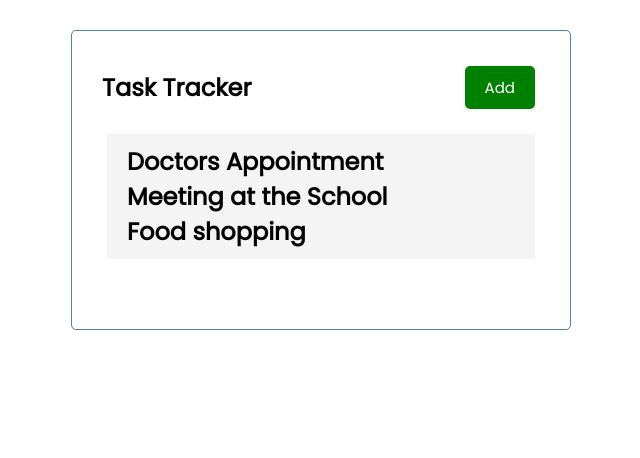
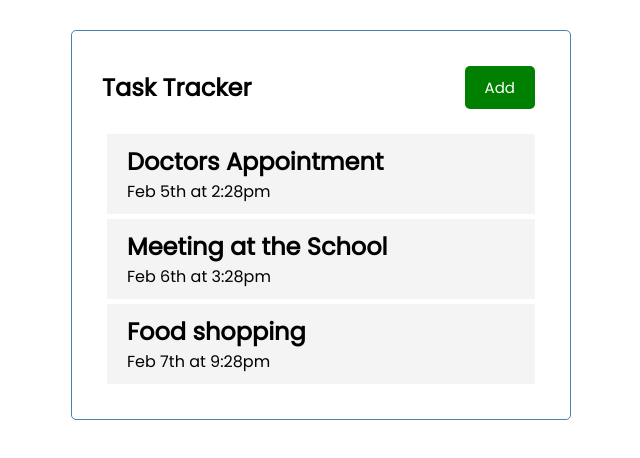
Before and after one commit to haamid10/Task-Tracker-with-Gsap, a React (Create React App) app: page / in a window 1280 px wide. Shown: the top 458 px of the page, without its empty margins (319-959 px from the left). Built offline with nearby package versions, Linux system fonts and the light colour scheme.

Commit message:
added task jsx

```diff
--- /dev/null
+++ b/src/components/Task.jsx
@@ -0,0 +1,13 @@
+
+const Task = ({task}) => {
+  return (
+    <div className="task">
+      <h2>{task.text}</h2>
+      <p>{task.day}</p>
+      <h3>{task.reminder}</h3>
+
+      </div>
+  )
+}
+
+export default Task
--- a/src/components/Tasks.jsx
+++ b/src/components/Tasks.jsx
@@ -1,9 +1,14 @@
+
+import Task from "./Task"
+const Tasks = ({tasks}) => {
+  return (
+    <div >
+      {/* {tasks.map((task)=><h2>{task.id}</h2>)} */}
+      {tasks.map((task)=>
+      <Task key={task.id}  task={task}/>
+      )}
 
 
-const Tasks = (props) => {
-  return (
-    <div className="task">
-      {props.tasks.map((task)=><h2>{task.text}</h2>)}
     </div>
   )
 }
```
